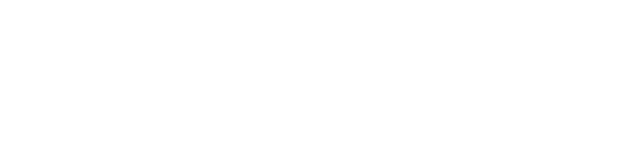
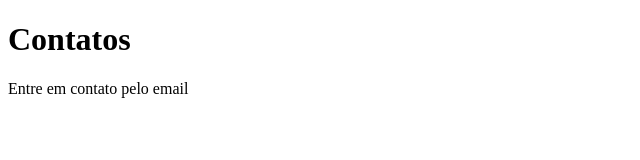
Before and after one commit to balula98/repositorio-teste, a plain HTML site: page contato.html in a window 1280 px wide. Shown: the whole page, without its empty margins (0-640 px from the left). Drawn offline with Linux system fonts and the light colour scheme.

Commit message:
Alterei contato.html

```diff
--- a/contato.html
+++ b/contato.html
@@ -4,9 +4,10 @@
     <meta charset="UTF-8">
     <meta http-equiv="X-UA-Compatible" content="IE=edge">
     <meta name="viewport" content="width=device-width, initial-scale=1.0">
-    <title>contatos</title>
+    <title>Página de contatos</title>
 </head>
 <body>
-
+    <h1>Contatos</h1>
+    <p>Entre em contato pelo email</p>
 </body>
 </html>
```
